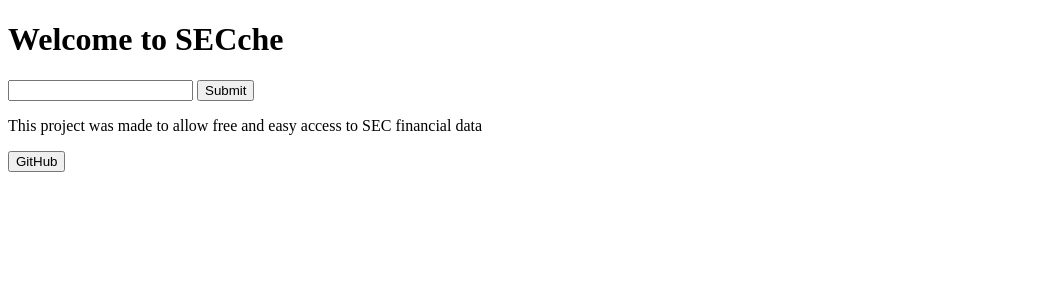
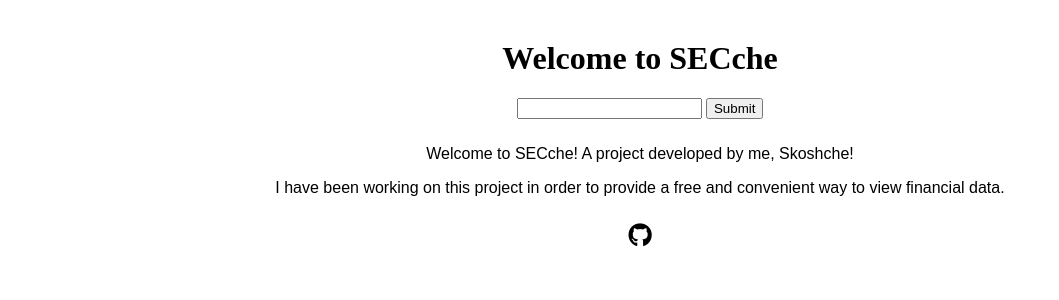
Before and after one commit to Skoshche/SECche, a Flask app: page / in a window 1280 px wide. Shown: the top 300 px of the page, without its empty margins (0-1059 px from the left). Run offline with Flask 3, Linux system fonts and the light colour scheme; some libraries are stand-ins or nearby versions; some web fonts are replaced.

Commit message:
Improve HTML page

```diff
--- a/src/static/style.css
+++ b/src/static/style.css
@@ -1,24 +1,74 @@
 
 
 @font-face {
-  font-family: ShinGo;
+  font-family: 'ShinGo';
   src: url("fonts/ShinGo/AOTFShinGoProRegular.otf") format("opentype");
 }
 
-/* Classes */
+/* GeneralClasses */
+
+h1, h2, h3{
+    font-family: 'ShinGo', Arial, sans-serif;
+}
+body{
+    font-size: 100%;
+    font-family: 'Droid', sans-serif;
+
+}
 
 
-h1, h2, h3{
-    font-family: 'ShinGo', sans-serif;
+#homeLink {
+  color: inherit; /* Use the color of the parent element */
+  text-decoration: none; /* Remove underline */
+  cursor: pointer; /* Change cursor to pointer on hover */
+  margin: 0px;
 }
-body{
-    font-family: 'Droid', sans-serif;
+
+/* Dataframe */
+.dataframe.content-table {
+  border-collapse: collapse !important;
+  border: none !important;
+  margin: 10px 0 50px;
+  font-size: .9em;
+  min-width: 400px;
+  border-radius: 5px 5px 0 0;
+  overflow: hidden;
+  box-shadow: 0 0 20px rgba(0,0,0,0.15);
 }
+.dataframe.content-table:last-child {
+  margin-bottom: 0px;
+}
+.dataframe.content-table thead tr {
+  background-color: #02808e;
+  color: #ffffff;
+  text-align: left !important;
+  font-weight: bold;
+}
+.dataframe.content-table th,
+.dataframe.content-table td {
+  padding: 12px !important;
+}
+.dataframe.content-table tbody tr{
+  border-bottom: 1px solid #dddddd !important;
+}
+.dataframe.content-table tbody tr:last-of-type{
+  border-bottom: 2px solid #02808e !important;
+}
+.dataframe.content-table tbody tr:nth-of-type(even){
+  background-color: #f3f3f3;
+}
+.dataframe.content-table tbody tr:nth-of-type(odd){
+  background-color: #ffffff;
+}
+
+
+
+
 
 
 /* CSS */
 .button-1 {
-  background-color: #EA4C89;
+  background-color: #4078c0;
   border-radius: 8px;
   border-style: none;
   box-sizing: border-box;
--- a/src/templates/error.html
+++ b/src/templates/error.html
@@ -1,6 +1,7 @@
 <!DOCTYPE html>
 <html lang="en">
 <head>
+    <link type="text/css" rel="stylesheet" href="{{url_for('static', filename='style.css')}}"/>
     <meta charset="UTF-8">
     <meta name="viewport" content="width=device-width, initial-scale=1.0">
     <title>SECche</title>
--- a/src/templates/homepage.html
+++ b/src/templates/homepage.html
@@ -1,26 +1,42 @@
 <!DOCTYPE html>
 <html lang="en">
 <head>
+    <script src="https://kit.fontawesome.com/31dc12e55e.js" crossorigin="anonymous"></script>
+    <link type="text/css" rel="stylesheet" href="{{url_for('static', filename='style.css')}}"/>
     <meta charset="UTF-8">
     <meta name="viewport" content="width=device-width, initial-scale=1.0">
     <title>SECche</title>
     <style>
-        table.data {
-            border-collapse: collapse;
-            width: 100%;
+        .fa-github {
+            color: black; /* Set the color to black */
         }
-        th, td {
-            border: 1px solid black;
-            padding: 8px;
-            text-align: left;
+        .header {
+            margin: auto;
+            margin-top: 40px;
         }
-        th {
-            background-color: #f2f2f2;
+        .header  h1{
+            text-align: center;
+            font-family: 'ShinGo';
+        }
+        p, script, form {
+            text-align: center;
+        }
+        .logos, .description{
+            text-align:center;
+            padding-top:10px;
         }
     </style>
+
+
+
+
 </head>
 <body>
+    <div class="header">
         <h1>Welcome to SECche</h1>
+    </div>
+
+    <div class="searchbox">
         <form id="redirectForm" method="POST" action="">
             <input id="tickerInput" name="text">
             <input type="submit">
@@ -31,9 +47,23 @@
                 this.action = "/" + tickerValue;
             };
         </script>
-    <p>This project was made to allow free and easy access to SEC financial data</p>
-    <a href="https://github.com/Skoshche/SECche">
-        <button>GitHub</button>
+    </div>
+
+
+    <div class="description">
+        <p>Welcome to SECche! A project developed by me, Skoshche!</p>
+        <p>I have been working on this project in order to provide a free and convenient way to view financial data.</p>
+    </div>
+
+    <!-- HTML !-->
+    <div class="logos">
+        <a href="https://github.com/Skoshche/SECche" target="_blank">
+            <i class="fab fa-github" aria-hidden="true" style="font-size:24px;"></i>
         </a>
+    </div>
+
+
+
+
 </body>
 </html>
```
Also changed, not shown: other parts of src/static/style.css (+1 -6 lines), src/main.py (+58 -55 lines), src/templates/index.html (+50 -40 lines). Lines whose indentation alone changed are shown as unchanged.
